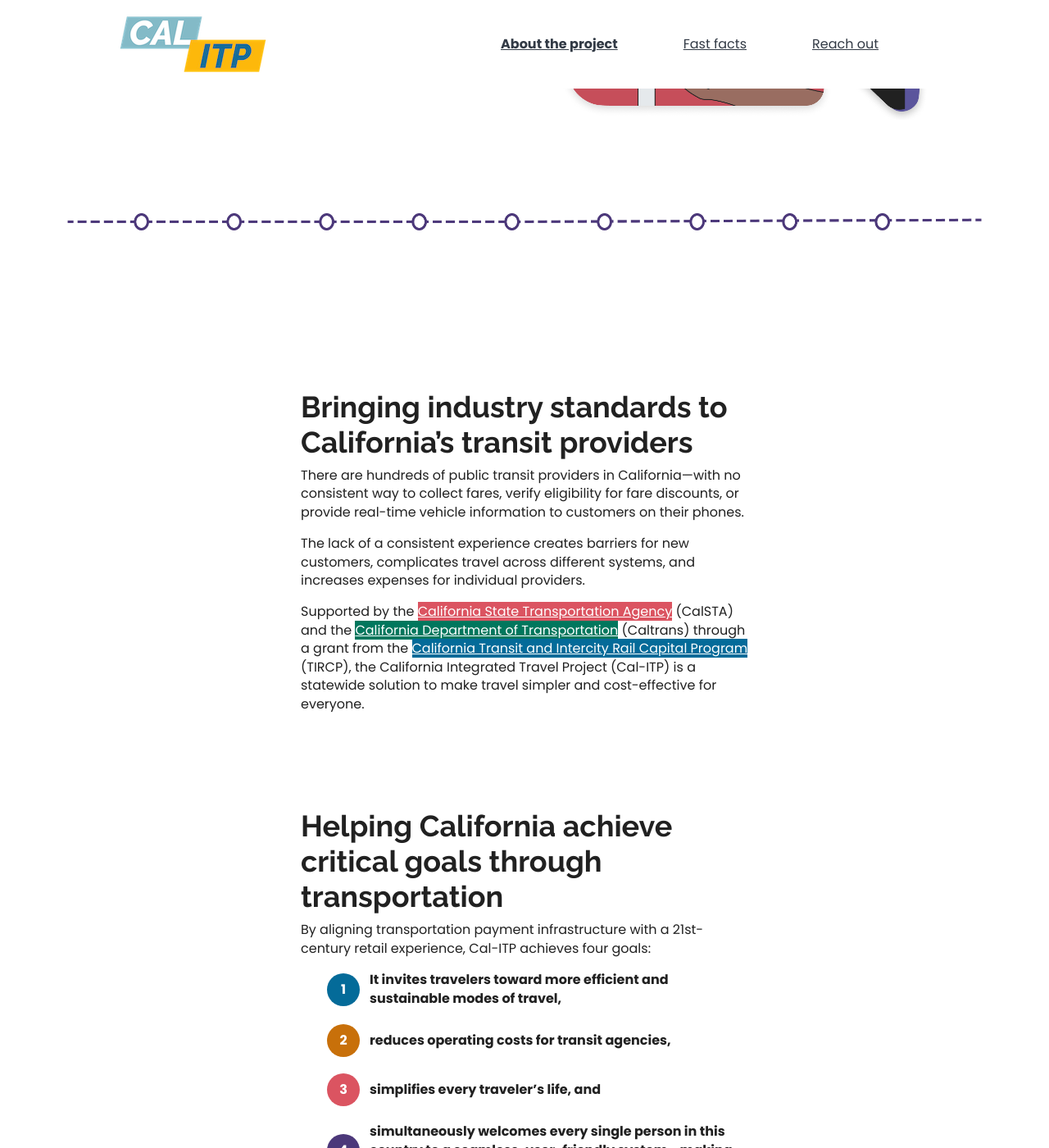
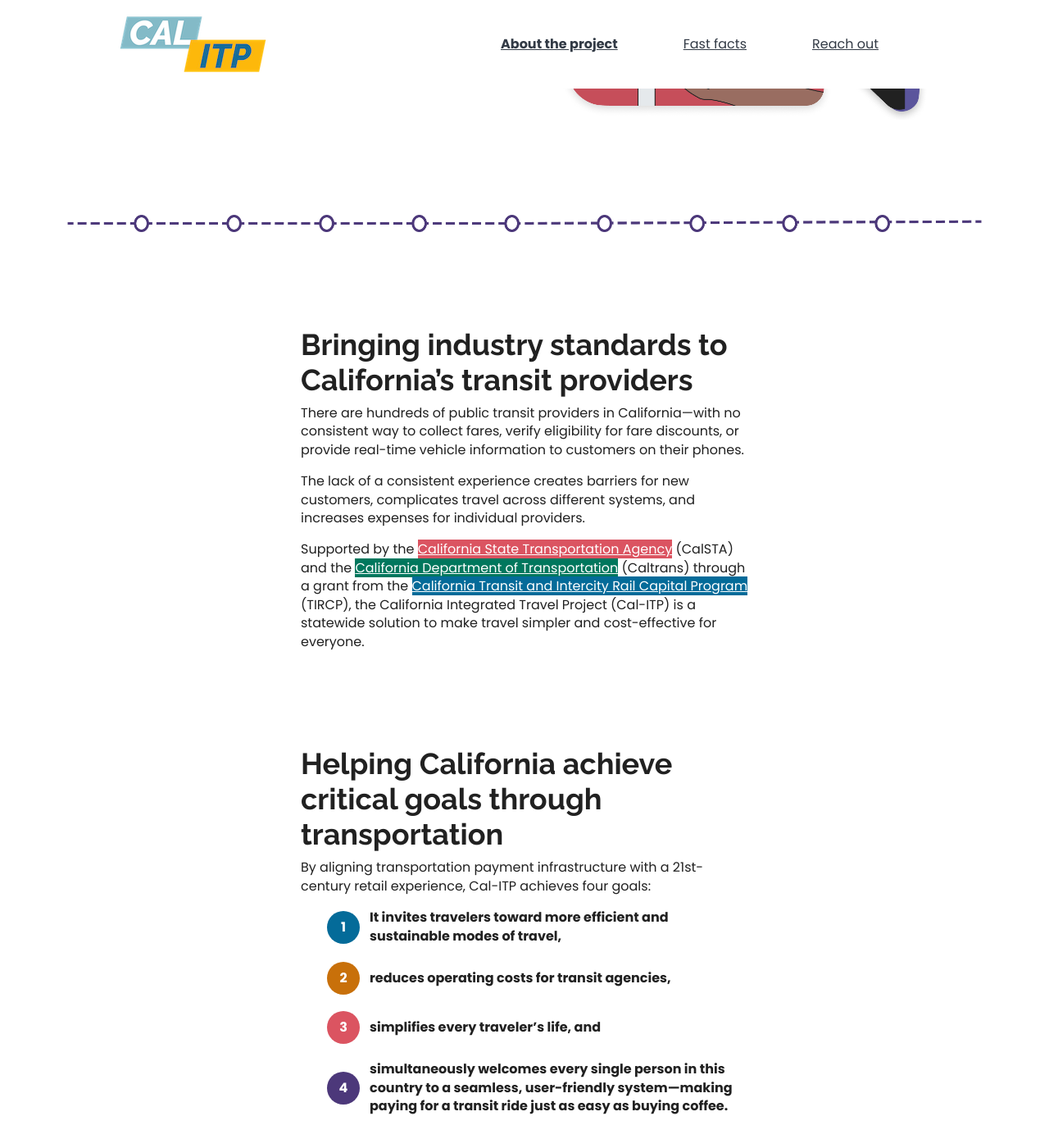
Before and after one commit to cal-itp/calitp.org, a Jekyll site: the page built from src/index.html, in a window 1280 px wide and 1400 px high, scrolled down 259 px. Shown: the whole window at 82% size. Built offline with Jekyll 4.4.1, drawn with Linux system fonts in a browser that asks for light colours.

Commit message:
fix(index): correct the padding below/above the purple dots

```diff
--- a/src/stylesheets/main.css
+++ b/src/stylesheets/main.css
@@ -32,8 +32,7 @@
 
 picture.railway img {
   width: 100%;
-  margin-top: 4em;
-  margin-bottom: 4em;
+  margin: 7.25rem 0;
 }
 
 header {
@@ -105,7 +104,6 @@
   line-height: 1.1;
   align-items: center;
   justify-items: center;
-  padding-bottom: 50px;
 }
 
 .big {
@@ -248,12 +246,10 @@
   background: #4c387a;
 }
 
-#about {
-  padding-top: 80px;
-}
 #funfacts {
   padding-top: 80px;
 }
+
 #reachout {
   padding-top: 80px;
 }
@@ -322,10 +318,6 @@
 
 .callout picture {
   text-align: right;
-}
-
-#about h2 {
-  margin-top: 50px;
 }
 
 #hamburger {
```
